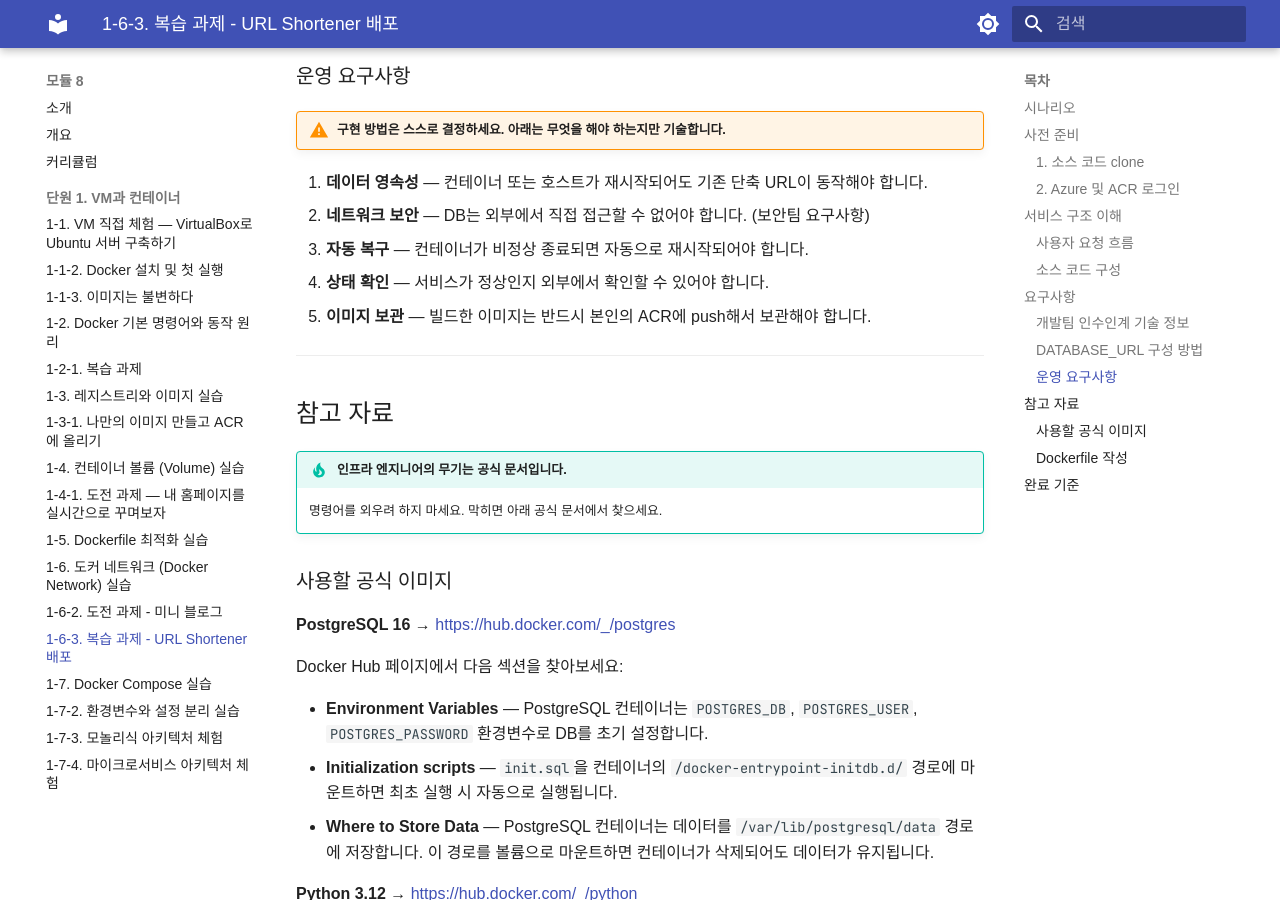
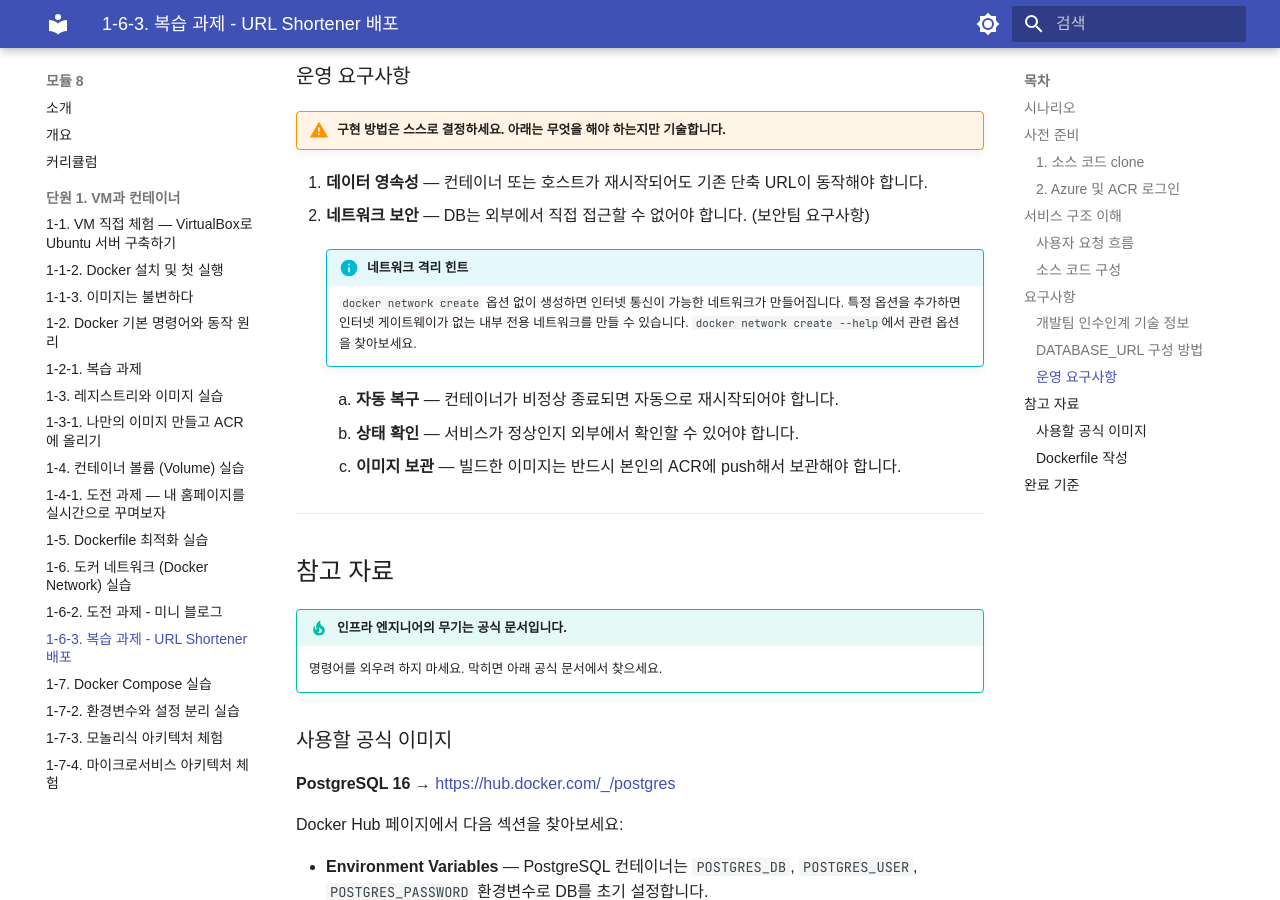
Before and after one commit to skilleat-labs/docker-k8s-labs, an MkDocs documentation site: the page built from docs/modules/module8/1-6-3.md, in a window 1280 px wide and 900 px high, scrolled down 3464 px. Built offline with MkDocs 1.6.1 and Material for MkDocs 9.7.7, drawn with Linux system fonts in a browser that asks for light colours; some web fonts are replaced.

Commit message:
docs: 모듈8 1-6-3 네트워크 보안 요구사항에 내부 전용 네트워크 힌트 추가
Co-Authored-By: Claude Sonnet 4.6 <noreply@anthropic.com>

```diff
--- a/docs/modules/module8/1-6-3.md
+++ b/docs/modules/module8/1-6-3.md
@@ -147,6 +147,11 @@ postgresql://USER:PASSWORD@HOST:5432/shortener
 
 1. **데이터 영속성** — 컨테이너 또는 호스트가 재시작되어도 기존 단축 URL이 동작해야 합니다.
 2. **네트워크 보안** — DB는 외부에서 직접 접근할 수 없어야 합니다. (보안팀 요구사항)
+
+    !!! info "네트워크 격리 힌트"
+        `docker network create` 옵션 없이 생성하면 인터넷 통신이 가능한 네트워크가 만들어집니다.
+        특정 옵션을 추가하면 인터넷 게이트웨이가 없는 내부 전용 네트워크를 만들 수 있습니다.
+        `docker network create --help`에서 관련 옵션을 찾아보세요.
 3. **자동 복구** — 컨테이너가 비정상 종료되면 자동으로 재시작되어야 합니다.
 4. **상태 확인** — 서비스가 정상인지 외부에서 확인할 수 있어야 합니다.
 5. **이미지 보관** — 빌드한 이미지는 반드시 본인의 ACR에 push해서 보관해야 합니다.
```
